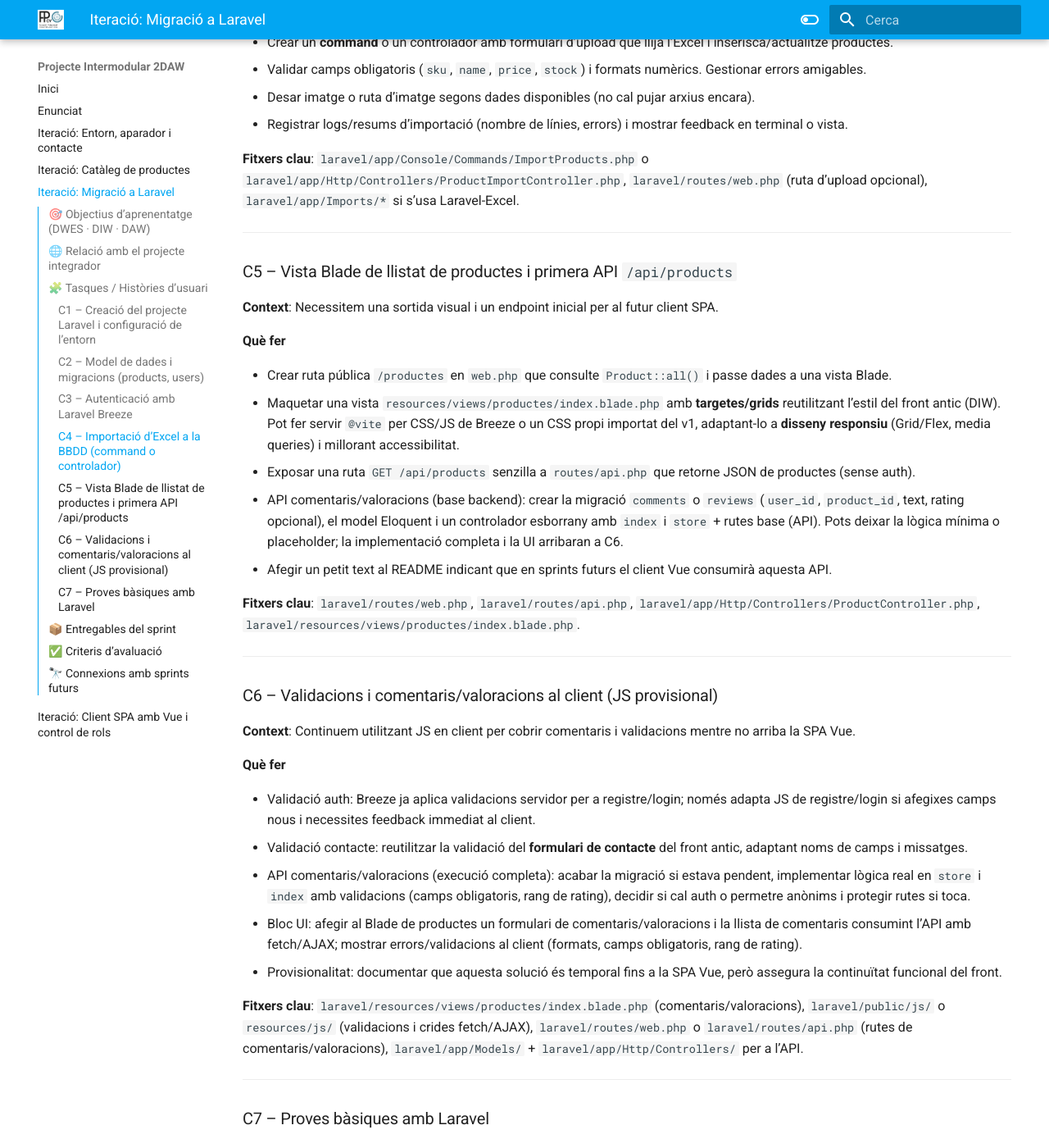
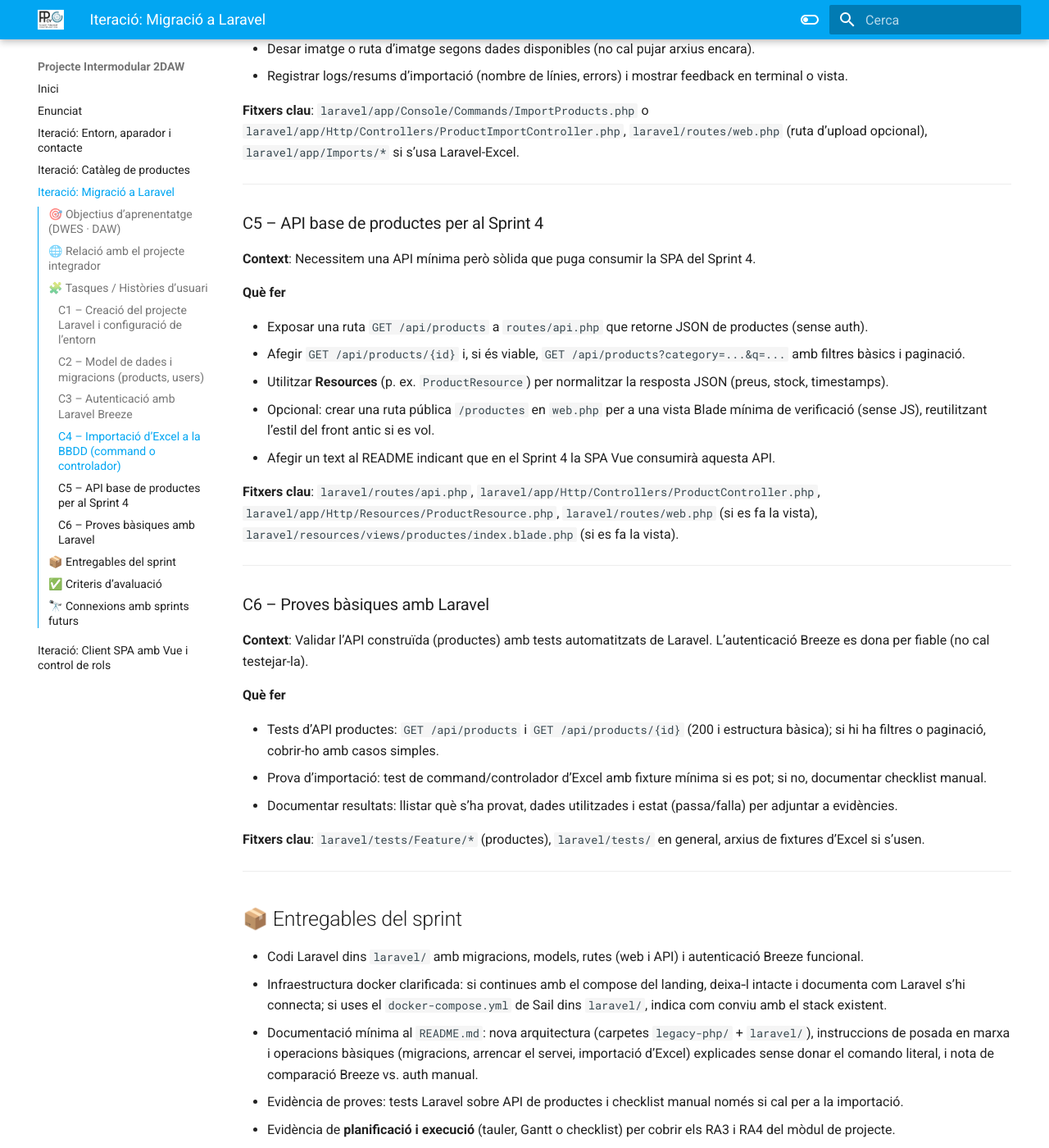
Before and after one commit to cipfpbatoi/pi2daw2526, an MkDocs documentation site: the page built from docs/sprint3.md, in a window 1280 px wide and 1400 px high, scrolled down 2524 px. Shown: the whole window at 82% size. Built offline with MkDocs 1.6.1 and Material for MkDocs 9.7.7, drawn with Linux system fonts in a browser that asks for light colours; some of the changed text lies outside the part shown.

Commit message:
Sprint 3

```diff
--- a/docs/sprint3.md
+++ b/docs/sprint3.md
@@ -1,24 +1,23 @@
-# SA.3 Iteració: Migració a Laravel v2 (mínim viable)
+# SA.3 Iteració: Backend Laravel + API base (per a Sprint 4)
 
-En aquest sprint fem el salt de la versió **PHP + JSON Server** (v1, que es manté intacta a `legacy-php/`) a una versió **més professional amb Laravel** (v2) dins la carpeta `laravel/`. L’objectiu és construir el backend mínim viable sobre MySQL, sense perdre el treball anterior, per a començar a consolidar un **ecosistema MVC real** amb migracions, models i autenticació moderna.
+En aquest sprint fem el salt de la versió **PHP + JSON Server** (v1, que es manté intacta a `legacy-php/`) a una versió **més professional amb Laravel** (v2) dins la carpeta `laravel/`. L’objectiu és construir el backend mínim viable sobre MySQL, sense perdre el treball anterior, i deixar **una API REST base** preparada per al Sprint 4.
 
 És el primer contacte “seriós” amb un framework gran. Partirem del catàleg i usuaris del sprint anterior, els migrarem a MySQL via Eloquent i deixarem preparat el terreny per al futur client SPA (Vue) i per al microservei Node.js que compartirà la mateixa base de dades.
 
-## 🎯 Objectius d’aprenentatge (DWES · DIW · DAW)
+## 🎯 Objectius d’aprenentatge (DWES · DAW)
 - Entendre i configurar un projecte **Laravel** amb `.env`, migracions i Eloquent (DWES).
 - Aplicar **bones pràctiques MVC** i rutes en un framework PHP modern (DAW).
-- Crear vistes **Blade** reutilitzant el disseny del front antic (DIW) i servir dades des de MySQL, adaptant-les per a **disseny responsiu** (CSS Grid, media queries).
 - Integrar **autenticació Laravel Breeze** i comparar-la amb l’autenticació manual de PHP (DWES/Seguretat).
 - Automatitzar la importació d’Excel a base de dades des de Laravel, validant formats i camps (DWES).
-- Realitzar **proves bàsiques** (artisan test o proves manuals guiades) per validar productes, autenticació i imports (DWES RA8.g).
-- Deixar la porta oberta a la futura **API REST** per a SPA Vue i microservei Node (DWEC/DWES).
+- Definir i exposar una **API REST base** per a productes, pensada per a ser consumida en Sprint 4 (DWES/DWEC).
+- Realitzar **proves bàsiques** (artisan test o proves manuals guiades) per validar API i imports (DWES RA8.g).
 
 ## 🌐 Relació amb el projecte integrador
-- Aquest sprint correspon a la **Iteració 3 (backend Laravel + DIW responsiu + proves)** de l’enunciat global (`docs/projecte.md`).
-- Es manté tota la v1 dins `legacy-php/` (PHP + JSON Server + front antic). No es toca, però es pot reutilitzar estil i JS.
+- Aquest sprint correspon a la **Iteració 3 (backend Laravel + API base + proves)** de l’enunciat global (`docs/projecte.md`).
+- Es manté tota la v1 dins `legacy-php/` (PHP + JSON Server + front antic). No es toca.
 - Es crea `laravel/` amb el backend v2 professional. **docker-compose.yml** es pot ampliar per incloure servei PHP-FPM + Nginx/Apache compartint **MySQL** amb la resta de serveis.
 - MySQL serà la BBDD comuna per a Laravel i, en sprints futurs, per al microservei Node.js (estadístiques/recomanacions amb Swagger).
-- La part client dels sprints 1 i 2 es versiona com a **legacy**; en aquest sprint s’exporten components i CSS al Blade, i es reforcen les validacions i els comentaris amb JS mentre no arriba la SPA Vue.
+- La part client dels sprints 1 i 2 es versiona com a **legacy**; en aquest sprint el focus és el backend i l’API que consumiran els clients del Sprint 4.
 
 ---
 
@@ -45,7 +44,7 @@ En aquest sprint fem el salt de la versió **PHP + JSON Server** (v1, que es man
 - Crear migració i model `Product` (via generator de Laravel). Camps inspirats en `products.json`: `sku`, `name`, `description`, `price`, `stock`, `image`, `category`, timestamps. Afegir índex únic per `sku`.
 - Reutilitzar la migració d’usuaris per defecte de Laravel (`users`), adaptant només si calen camps extra bàsics (telèfon, rol, etc. opcional).
 - Executar migracions contra la BBDD MySQL del docker-compose que hages triat (el de legacy o el de Sail).
-- Afegir `database/seeders/ProductSeeder` amb uns quants productes de prova per validar la vista.
+- Afegir `database/seeders/ProductSeeder` amb uns quants productes de prova per validar l’API.
 
 **Fitxers clau**: `laravel/database/migrations/create_products_table.php`, `laravel/app/Models/Product.php`, `laravel/database/seeders/*`, `laravel/database/factories/ProductFactory.php` (si es vol fer proves).
 
@@ -80,58 +79,41 @@ En aquest sprint fem el salt de la versió **PHP + JSON Server** (v1, que es man
 
 ---
 
-### C5 – Vista Blade de llistat de productes i primera API `/api/products`
-**Context**: Necessitem una sortida visual i un endpoint inicial per al futur client SPA.
+### C5 – API base de productes per al Sprint 4
+**Context**: Necessitem una API mínima però sòlida que puga consumir la SPA del Sprint 4.
 
 **Què fer**
 
-- Crear ruta pública `/productes` en `web.php` que consulte `Product::all()` i passe dades a una vista Blade.
-- Maquetar una vista `resources/views/productes/index.blade.php` amb **targetes/grids** reutilitzant l’estil del front antic (DIW). Pot fer servir `@vite` per CSS/JS de Breeze o un CSS propi importat del v1, adaptant-lo a **disseny responsiu** (Grid/Flex, media queries) i millorant accessibilitat.
-- Exposar una ruta `GET /api/products` senzilla a `routes/api.php` que retorne JSON de productes (sense auth).
-- API comentaris/valoracions (base backend): crear la migració `comments` o `reviews` (`user_id`, `product_id`, text, rating opcional), el model Eloquent i un controlador esborrany amb `index` i `store` + rutes base (API). Pots deixar la lògica mínima o placeholder; la implementació completa i la UI arribaran a C6.
-- Afegir un petit text al README indicant que en sprints futurs el client Vue consumirà aquesta API.
+- Exposar una ruta `GET /api/products` a `routes/api.php` que retorne JSON de productes (sense auth).
+- Afegir `GET /api/products/{id}` i, si és viable, `GET /api/products?category=...&q=...` amb filtres bàsics i paginació.
+- Utilitzar **Resources** (p. ex. `ProductResource`) per normalitzar la resposta JSON (preus, stock, timestamps).
+- Opcional: crear una ruta pública `/productes` en `web.php` per a una vista Blade mínima de verificació (sense JS), reutilitzant l’estil del front antic si es vol.
+- Afegir un text al README indicant que en el Sprint 4 la SPA Vue consumirà aquesta API.
 
-**Fitxers clau**: `laravel/routes/web.php`, `laravel/routes/api.php`, `laravel/app/Http/Controllers/ProductController.php`, `laravel/resources/views/productes/index.blade.php`.
+**Fitxers clau**: `laravel/routes/api.php`, `laravel/app/Http/Controllers/ProductController.php`, `laravel/app/Http/Resources/ProductResource.php`, `laravel/routes/web.php` (si es fa la vista), `laravel/resources/views/productes/index.blade.php` (si es fa la vista).
 
 ---
 
-### C6 – Validacions i comentaris/valoracions al client (JS provisional)
-**Context**: Continuem utilitzant JS en client per cobrir comentaris i validacions mentre no arriba la SPA Vue.
+### C6 – Proves bàsiques amb Laravel
+**Context**: Validar l’API construïda (productes) amb tests automatitzats de Laravel. L’autenticació Breeze es dona per fiable (no cal testejar-la).
 
 **Què fer**
 
-- Validació auth: Breeze ja aplica validacions servidor per a registre/login; només adapta JS de registre/login si afegixes camps nous i necessites feedback immediat al client.
-- Validació contacte: reutilitzar la validació del **formulari de contacte** del front antic, adaptant noms de camps i missatges.
-- API comentaris/valoracions (execució completa): acabar la migració si estava pendent, implementar lògica real en `store` i `index` amb validacions (camps obligatoris, rang de rating), decidir si cal auth o permetre anònims i protegir rutes si toca.
-- Bloc UI: afegir al Blade de productes un formulari de comentaris/valoracions i la llista de comentaris consumint l’API amb fetch/AJAX; mostrar errors/validacions al client (formats, camps obligatoris, rang de rating).
-- Provisionalitat: documentar que aquesta solució és temporal fins a la SPA Vue, però assegura la continuïtat funcional del front.
-
-**Fitxers clau**: `laravel/resources/views/productes/index.blade.php` (comentaris/valoracions), `laravel/public/js/` o `resources/js/` (validacions i crides fetch/AJAX), `laravel/routes/web.php` o `laravel/routes/api.php` (rutes de comentaris/valoracions), `laravel/app/Models/` + `laravel/app/Http/Controllers/` per a l’API.
-
----
-
-### C7 – Proves bàsiques amb Laravel
-**Context**: Validar l’API construïda (productes i comentaris/valoracions) amb tests automatitzats de Laravel. L’autenticació Breeze es dona per fiable (no cal testejar-la).
-
-**Què fer**
-
-- Tests d’API productes: `GET /api/products` (200 i estructura bàsica) i, si hi ha endpoint de creació/actualització, cobrir validacions mínimes.
-- Tests de comentaris/valoracions: `store` i `index` amb producte existent; validar camps obligatoris i rang de rating; provar error quan el producte no existeix o l’usuari no està autenticat si es requereix.
+- Tests d’API productes: `GET /api/products` i `GET /api/products/{id}` (200 i estructura bàsica); si hi ha filtres o paginació, cobrir-ho amb casos simples.
 - Prova d’importació: test de command/controlador d’Excel amb fixture mínima si es pot; si no, documentar checklist manual.
 - Documentar resultats: llistar què s’ha provat, dades utilitzades i estat (passa/falla) per adjuntar a evidències.
 
-**Fitxers clau**: `laravel/tests/Feature/*` (productes, comentaris), `laravel/tests/` en general, arxius de fixtures d’Excel si s’usen.
+**Fitxers clau**: `laravel/tests/Feature/*` (productes), `laravel/tests/` en general, arxius de fixtures d’Excel si s’usen.
 
 ---
 
 
 ## 📦 Entregables del sprint
 
-- Codi Laravel dins `laravel/` amb migracions, models, rutes, vistes i autenticació Breeze funcional.
+- Codi Laravel dins `laravel/` amb migracions, models, rutes (web i API) i autenticació Breeze funcional.
 - Infraestructura docker clarificada: si continues amb el compose del landing, deixa‑l intacte i documenta com Laravel s’hi connecta; si uses el `docker-compose.yml` de Sail dins `laravel/`, indica com conviu amb el stack existent.
-- Documentació mínima al `README.md`: nova arquitectura (carpetes `legacy-php/` + `laravel/`), instruccions de posada en marxa i operacions bàsiques (migracions, arrencar el servei, importació d’Excel) explicades sense donar el comando literal, nota de comparació Breeze vs. auth manual i validacions/JS reutilitzat.
-- Captura o GIF breu de la vista `/productes` mostrant targetes.
-- Evidència de proves: tests Laravel sobre API de productes i de comentaris/valoracions, i checklist manual només si cal per a la importació.
+- Documentació mínima al `README.md`: nova arquitectura (carpetes `legacy-php/` + `laravel/`), instruccions de posada en marxa i operacions bàsiques (migracions, arrencar el servei, importació d’Excel) explicades sense donar el comando literal, i nota de comparació Breeze vs. auth manual.
+- Evidència de proves: tests Laravel sobre API de productes i checklist manual només si cal per a la importació.
 - Evidència de **planificació i execució** (tauler, Gantt o checklist) per cobrir els RA3 i RA4 del mòdul de projecte.
 
 ## ✅ Criteris d’avaluació
@@ -139,10 +121,9 @@ En aquest sprint fem el salt de la versió **PHP + JSON Server** (v1, que es man
 - **Laravel core**: migracions correctes, models Eloquent, rutes i controladors nets.
 - **Autenticació**: Breeze operatiu (registre/login/logout), usuaris guardats en MySQL amb hash.
 - **Importació Excel**: càrrega a `products` amb validacions i gestió d’errors (no es trenquen dades).
-- **DIW**: vista Blade coherenta amb l’estètica del Sprint 2 (responsiu, targetes clares) i feedback/validacions visibles.
 - **Qualitat de codi**: nomenclatura clara, arxius en la carpeta adequada, comentaris mínims i útils, README actualitzat.
 - **Integració**: `legacy-php/` preservat; nova API `/api/products` disponible per a futurs consums.
-- **Proves**: tests Laravel sobre API de productes i comentaris/valoracions; checklist manual només si la importació no té test.
+- **Proves**: tests Laravel sobre API de productes; checklist manual només si la importació no té test.
 - **Gestió de projecte (RA3 i RA4)**: planificació i execució evidenciades (tasques/cronograma, seguiment d’estat, revisió final).
 
 ## 🔭 Connexions amb sprints futurs
```
